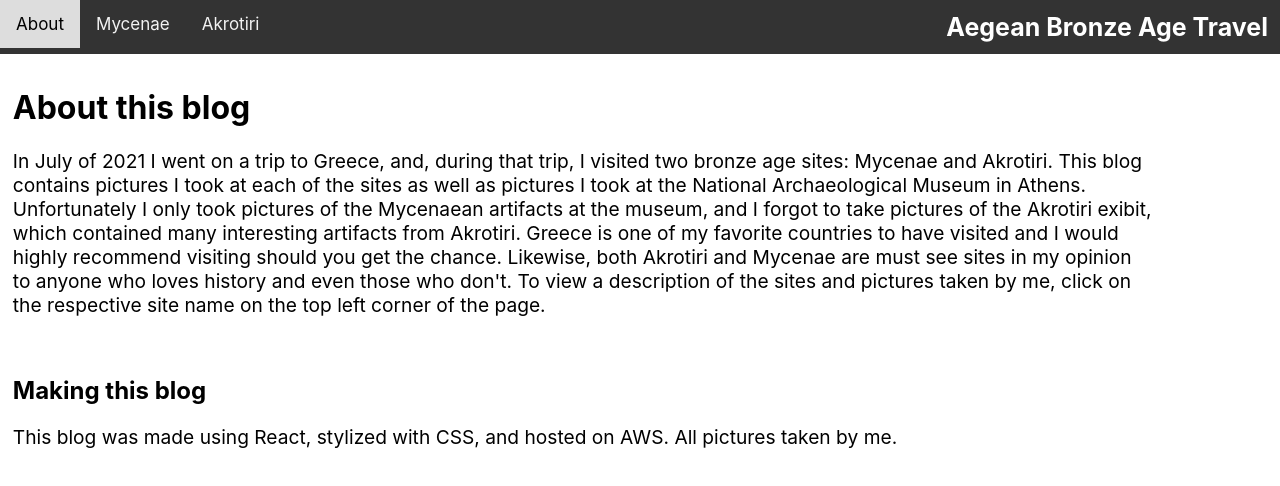
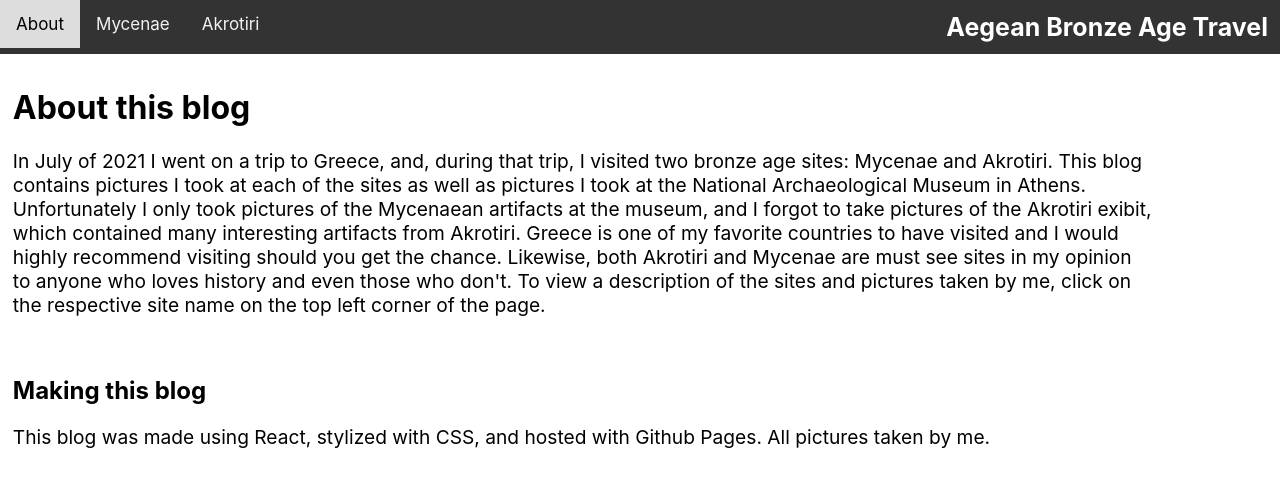
Before and after one commit to jctubb/BronzeAgeTravelBlog, a React (Create React App) app: page / in a window 1280 px wide. Shown: the top 486 px of the page. Built offline with nearby package versions, Linux system fonts and the light colour scheme.

Commit message:
Deployment Functionality

```diff
--- a/package.json
+++ b/package.json
@@ -1,6 +1,7 @@
 {
   "name": "bronze-age-travel-blog",
   "version": "0.1.0",
+  "homepage": "https://jctubb.github.io/BronzeAgeTravelBlog",
   "private": true,
   "dependencies": {
     "@testing-library/jest-dom": "^5.16.5",
@@ -14,6 +15,8 @@
     "web-vitals": "^2.1.4"
   },
   "scripts": {
+    "predeploy": "npm run build",
+    "deploy": "gh-pages -d build",
     "start": "react-scripts start",
     "build": "react-scripts build",
     "test": "react-scripts test",
@@ -36,5 +39,8 @@
       "last 1 firefox version",
       "last 1 safari version"
     ]
+  },
+  "devDependencies": {
+    "gh-pages": "^5.0.0"
   }
 }
--- a/src/About.js
+++ b/src/About.js
@@ -21,7 +21,7 @@ function About() {
                 Making this blog
             </h2>
             <p>
-                This blog was made using React, stylized with CSS, and hosted on AWS. All pictures taken by me.
+                This blog was made using React, stylized with CSS, and hosted with Github Pages. All pictures taken by me.
             </p>
         </div>
     )
```
Also changed, not shown: 1 other file (tests, documents, lock files or other folders).
